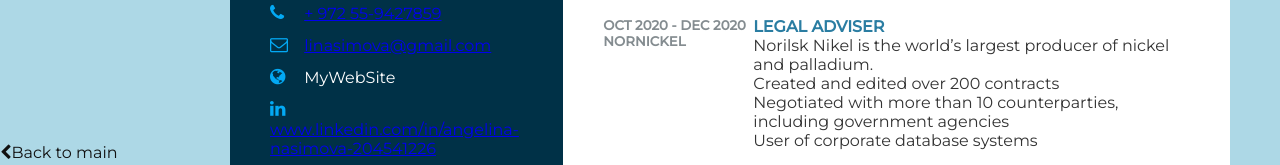
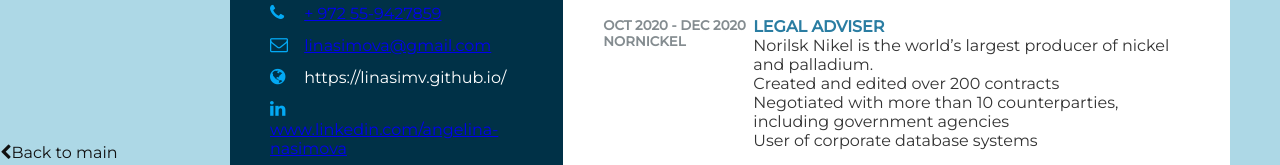
Before and after one commit to linasimv/linasimv.github.io, a plain HTML site: page cv.html in a window 1280 px wide. Shown: the part 515-680 px from the top of the page. Drawn offline with Linux system fonts and the light colour scheme.

Commit message:
Update cv.html

```diff
--- a/cv.html
+++ b/cv.html
@@ -43,13 +43,13 @@
               <span class="icon"
                 ><i class="fa fa-globe" aria-hidden="true"></i
               ></span>
-              <span class="text">MyWebSite</span>
+              <span class="text">https://linasimv.github.io/</span>
             </li>
             <li>
               <span class="icon"
                 ><i class="fa fa-linkedin" aria-hidden="true"></i
               ></span>
-              <span class="text"><a href="https://www.linkedin.com/in/angelina-nasimova-204541226/">www.linkedin.com/in/angelina-nasimova-204541226</a></span>
+              <span class="text"><a href="https://www.linkedin.com/in/angelina-nasimova-204541226/">www.linkedin.com/angelina-nasimova</a></span>
             </li>
             <li>
               <span class="icon"
```
